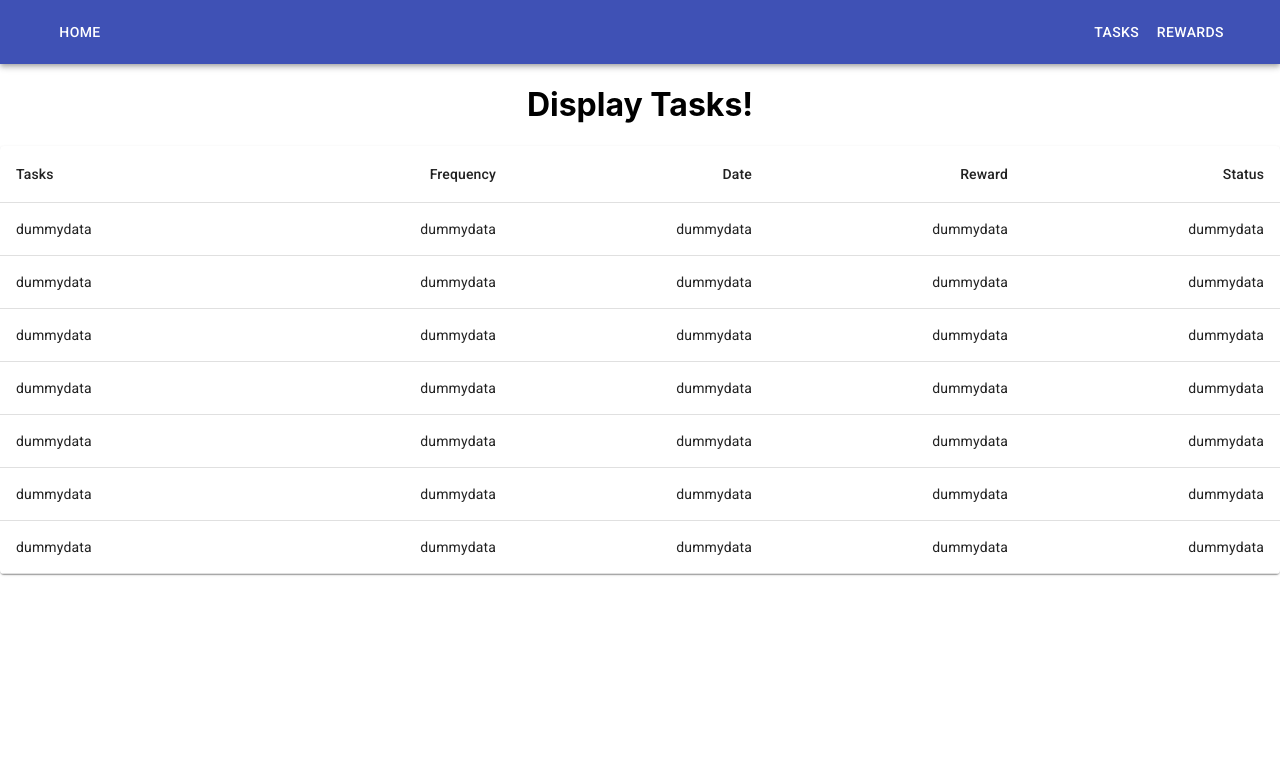
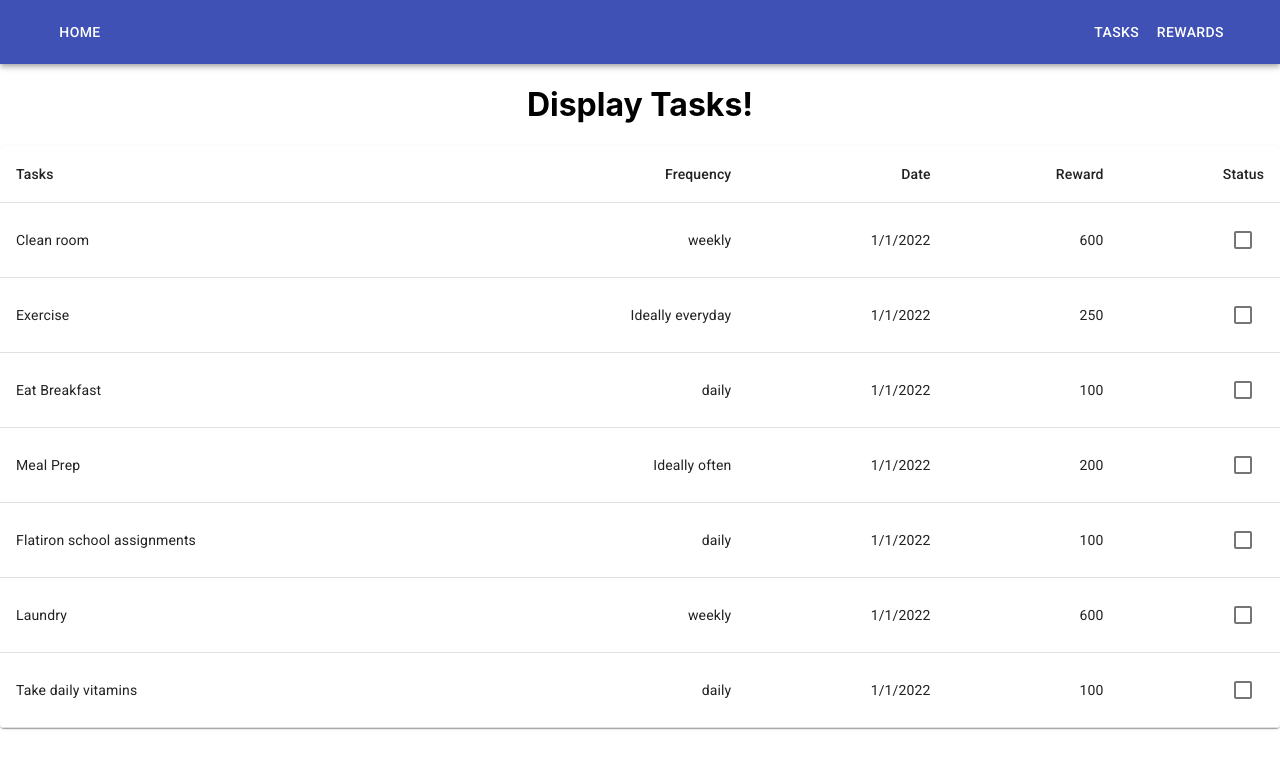
Before and after one commit to wenxiao92/phase-2-project-task-complete-for-reward, a React (Create React App) app: page /tasks in a window 1280 px wide. Shown: the top 768 px of the page. Built offline with nearby package versions, Linux system fonts and the light colour scheme; data requests are answered from the project's data file.

Commit message:
Included chkbox with PATCH to JSON

```diff
--- a/src/Components/App.js
+++ b/src/Components/App.js
@@ -8,18 +8,35 @@ import {BrowserRouter, Route, Routes} from "react-router-dom";
 
 function App() {
   const [tasks, setTasks] = useState([])
+  const [currency, setCurrency] = useState(0)
+
   useEffect(() => {
     fetch("http://localhost:3001/task")
     .then(r => r.json())
     .then((data) => setTasks(data))
   },[])
 
+  //handles the status of the task (whether it's completed or not). Where the ckbox
+  //is checked when completed
+  function handleUpdate(updatedTask){
+    console.log(updatedTask)
+    const updateTaskArray = tasks.map((task) => {
+      if (task.id === updatedTask.id) {
+        return updatedTask;
+      } else {
+        return task;
+      }
+    });
+    setTasks(updateTaskArray);
+  }
+
+
   return (
       <BrowserRouter>
       <NavBar />
       <Routes>
           <Route path="/" element={<Home />} />
-          <Route path="/tasks" element={<TaskPage allTasks={tasks}/>} />
+          <Route path="/tasks" element={<TaskPage allTasks={tasks} onUpdateTask={handleUpdate}/>} />
           <Route path="/rewards" element={<RewardRedemption />} />
         </Routes>
         </BrowserRouter>
--- a/src/Components/TaskList.js
+++ b/src/Components/TaskList.js
@@ -2,23 +2,40 @@ import React from 'react'
 import TableCell from '@material-ui/core/TableCell';
 import TableBody from '@material-ui/core/TableBody';
 import TableRow from '@material-ui/core/TableRow';
+import Checkbox from '@material-ui/core/Checkbox';
 
-const TaskList = ({tasks}) => {
+const TaskList = ({tasks, onUpdateTask}) => {
 
-  const {taskName, tickets, status} = tasks
+  const {taskName, tickets, frequency, status, date, id} = tasks
+
+    function handleChange(){
+        fetch(`http://localhost:3001/task/${id}`, {
+            method: "PATCH",
+            headers: {
+                "Content-Type": "application/json",
+            },
+            body: JSON.stringify({'status': !status}),
+        })
+        .then((r) => r.json())
+        .then((taskUpdated) => {onUpdateTask(taskUpdated)})
+    }
+
   return (
-    // <div>
-    //   <h3>{taskName}</h3>
-    // </div>
     <TableBody>
     <TableRow>
             <TableCell component="th" scope="row">
-            dummydata
+            {taskName}
             </TableCell>
-            <TableCell align="right">dummydata</TableCell>
-            <TableCell align="right">dummydata</TableCell>
-            <TableCell align="right">dummydata</TableCell>
-            <TableCell align="right">dummydata</TableCell>
+            <TableCell align="right">{frequency}</TableCell>
+            <TableCell align="right">{date}</TableCell>
+            <TableCell align="right">{tickets}</TableCell>
+            <TableCell align="right">
+                <Checkbox
+                    checked={status}
+                    onChange={handleChange}
+                    inputProps={{ 'aria-label': 'primary checkbox' }}
+                />
+            </TableCell>
             </TableRow>
         </TableBody>
 
--- a/src/Components/TaskPage.js
+++ b/src/Components/TaskPage.js
@@ -7,14 +7,14 @@ import TableHead from '@material-ui/core/TableHead';
 import TableRow from '@material-ui/core/TableRow';
 import Paper from '@material-ui/core/Paper';
 import { makeStyles } from '@material-ui/core/styles';
-import TableBody from '@material-ui/core/TableBody';
 import TableCell from '@material-ui/core/TableCell';
 
-function TaskPage({allTasks}) {
+function TaskPage({allTasks, onUpdateTask}) {
   const displayTasks = allTasks.map((task) => (
     <TaskList
     key = {task.id}
     tasks = {task}
+    onUpdateTask = {onUpdateTask}
     />
   ))
 
@@ -45,8 +45,6 @@ function TaskPage({allTasks}) {
         </TableRow>
     </TableHead>
         {displayTasks}
-
-
     </Table>
   </TableContainer>
 
```
